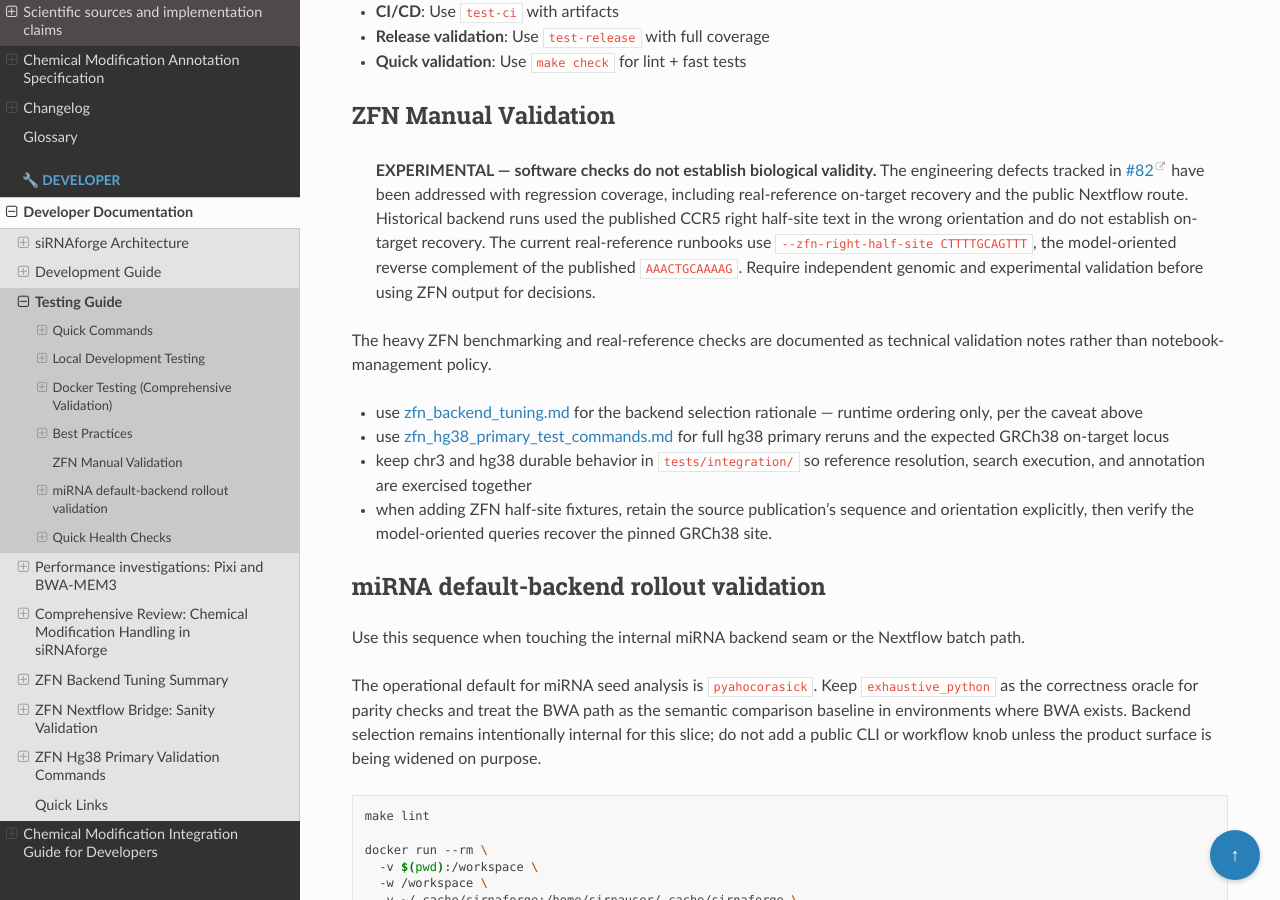
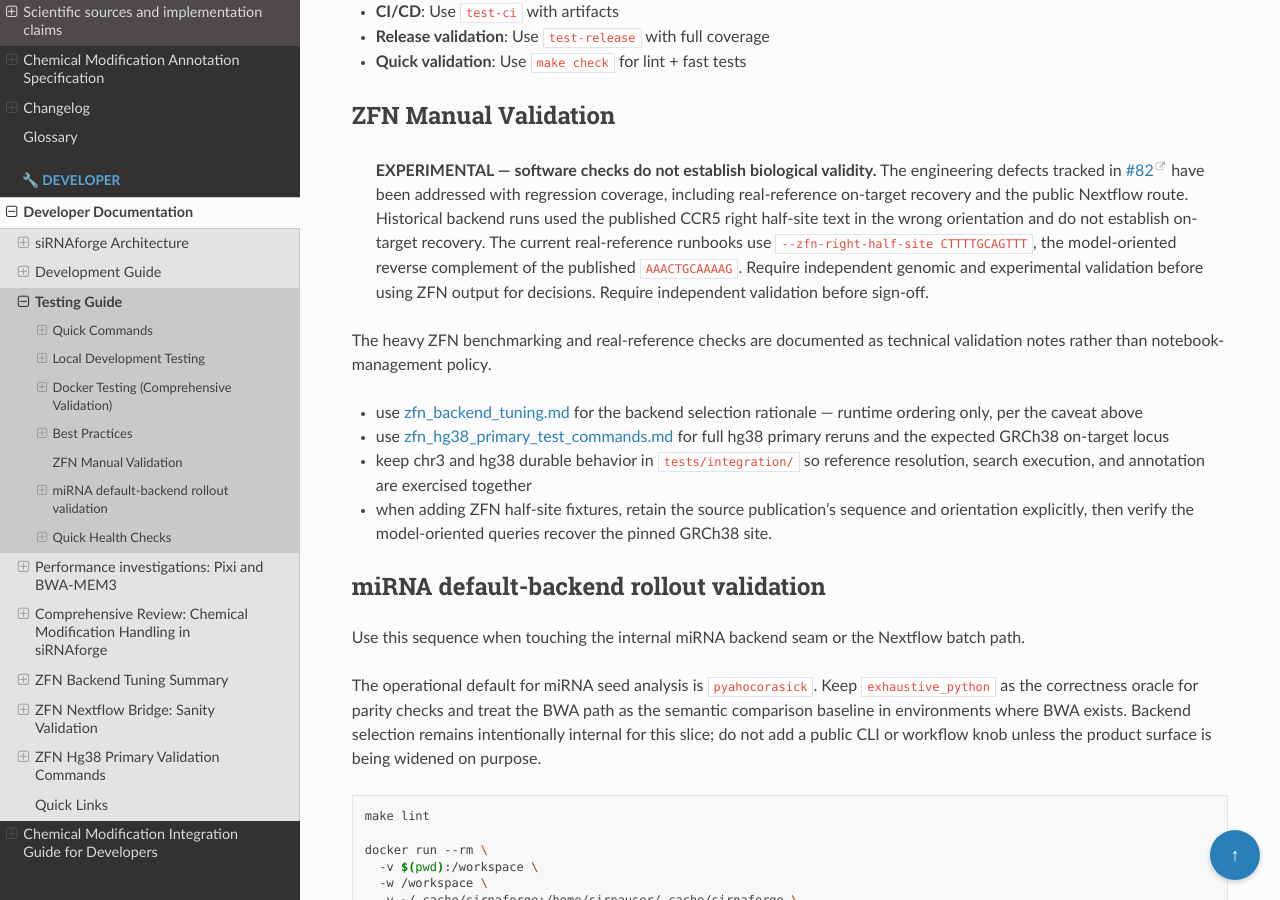
Before and after one commit to Austin-s-h/sirnaforge, a Sphinx documentation site: the page built from docs/developer/testing_guide.md, in a window 1280 px wide and 900 px high, scrolled down 6802 px. Built offline with Sphinx 7.4.7 and the Read the Docs theme 3.1.0, drawn with Linux system fonts in a browser that asks for light colours.

Commit message:
Keep ZFN docs aligned with validation guard

```diff
--- a/docs/developer/testing_guide.md
+++ b/docs/developer/testing_guide.md
@@ -326,7 +326,7 @@ docker run --rm -v $(pwd)/examples:/data sirnaforge:latest \
 > do not establish on-target recovery. The current real-reference runbooks use
 > `--zfn-right-half-site CTTTTGCAGTTT`, the model-oriented reverse complement of the published
 > `AAACTGCAAAAG`. Require independent genomic and experimental validation before using ZFN output
-> for decisions.
+> for decisions. Require independent validation before sign-off.
 
 The heavy ZFN benchmarking and real-reference checks are documented as technical validation notes rather than notebook-management policy.
 
```
